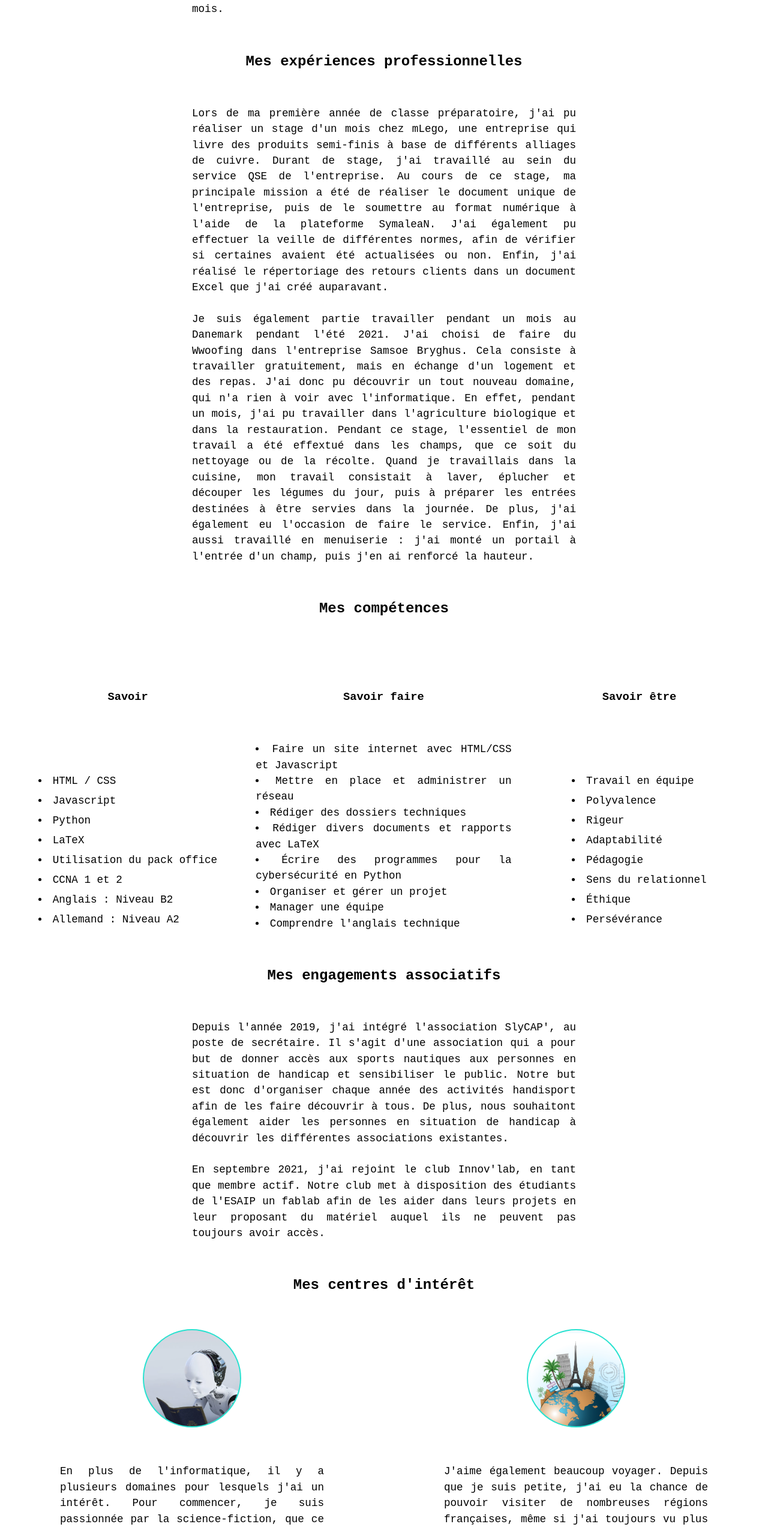
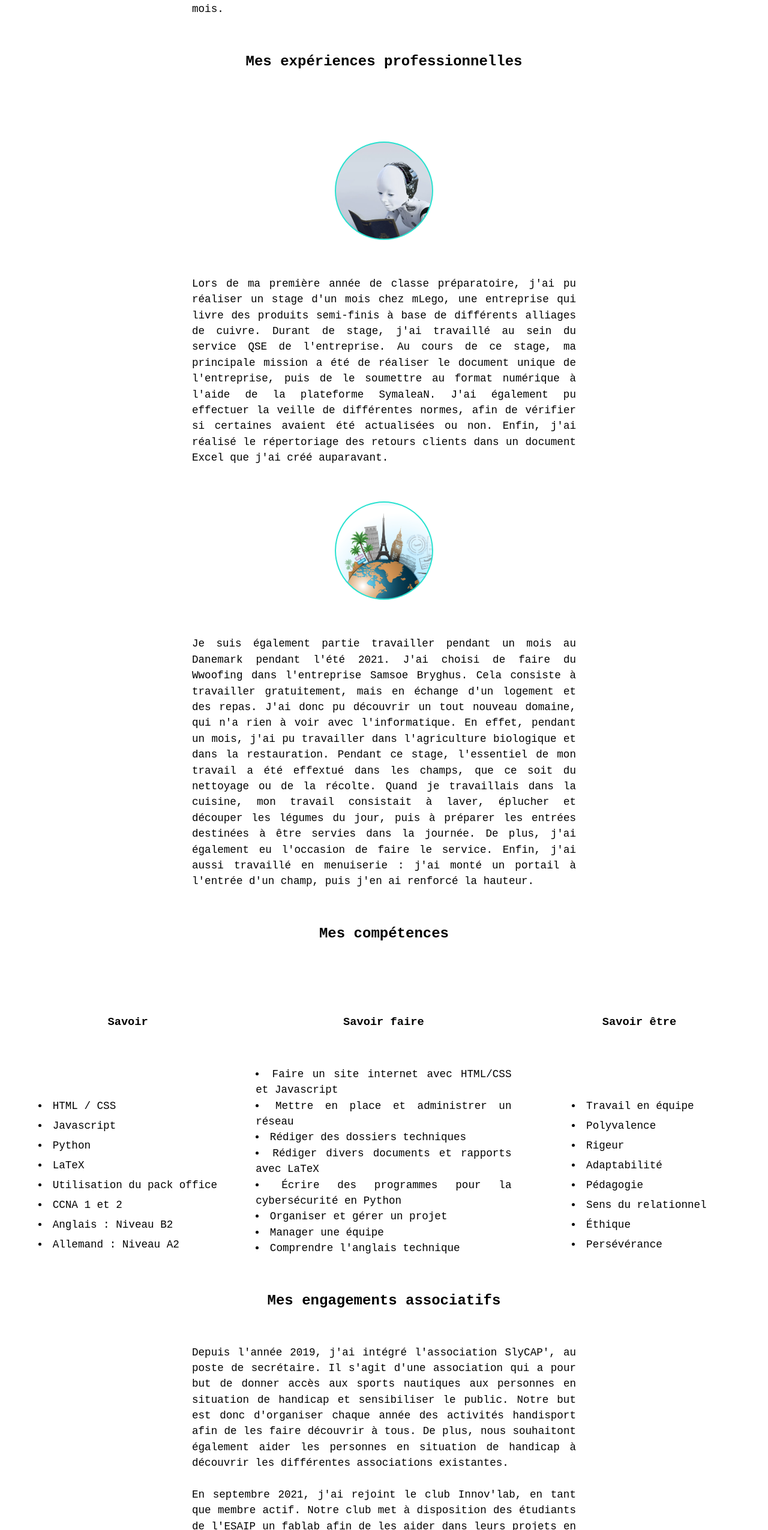
Before and after one commit to AmandineCT/Portfolio, a plain HTML site: page index.html in a window 1280 px wide. Shown: the part 2149-4700 px from the top of the page at 60% size. Drawn offline with Linux system fonts and the light colour scheme.

Commit message:
Update index.html

```diff
--- a/index.html
+++ b/index.html
@@ -1,15 +1,17 @@
 <!DOCTYPE html>
 <html>
+
 <head>
 	<title>Amandine TRIBOT</title>
 	<meta charset="UTF-8">
-	<meta name = "author" content = "Amandine TRIBOT">
-	<meta name = "description" content = "Mon portfolio">
-	<meta name = "keywords" content = "Amandine, TRIBOT, ingénieure, étudiante, informatique, réseaux, cybersécurité">
-	<meta name = "viewport" content = "width=device-width, initial-scale =1.0">
+	<meta name="author" content="Amandine TRIBOT">
+	<meta name="description" content="Mon portfolio">
+	<meta name="keywords" content="Amandine, TRIBOT, ingénieure, étudiante, informatique, réseaux, cybersécurité">
+	<meta name="viewport" content="width=device-width, initial-scale =1.0">
 	<link rel="stylesheet" href="style.css" />
-	<script src = "script.js" defer></script>
+	<script src="script.js" defer></script>
 </head>
+
 <body>
 	<!--	<div id="popupContainer">
 		<div id="popup">
@@ -21,17 +23,17 @@
 				<button id="closeBottom">CLOSE PROJECT</button>
 		</div>
 	</div>-->
-	<header class ="titre">
+	<header class="titre">
 		<nav>
-		<ul id ="navigation">
-			<li class = "nav"><a href=#accueil>Accueil</a></li>
-			<li class = "nav"><a href=#quisuisje>Qui suis-je ?</a></li>
-			<li class = "nav"><a href=#parcours>Mon parcours académique</a></li>
-			<li class = "nav"><a href=#exppro>Mes expériences professionnelles</a></li>
-			<li class = "nav"><a href=#skill>Mes compétences</a></li>
-			<li class = "nav"><a href=#asso>Mes engagements associatifs</a></li>
-			<li class = "nav"><a href=#interet>Mes centres d'intérêt</a></li>
-			<li class = "nav"><a href=#contact>Contact</a></li>
+			<ul id="navigation">
+				<li class="nav"><a href=#accueil>Accueil</a></li>
+				<li class="nav"><a href=#quisuisje>Qui suis-je ?</a></li>
+				<li class="nav"><a href=#parcours>Mon parcours académique</a></li>
+				<li class="nav"><a href=#exppro>Mes expériences professionnelles</a></li>
+				<li class="nav"><a href=#comp>Mes compétences</a></li>
+				<li class="nav"><a href=#asso>Mes engagements associatifs</a></li>
+				<li class="nav"><a href=#interet>Mes centres d'intérêt</a></li>
+				<li class="nav"><a href=#contact>Contact</a></li>
 			</ul>
 		</nav>
 	</header>
@@ -39,7 +41,8 @@
 		<div id="accueil">
 			<h1 id="title">Amandine TRIBOT
 				<br>
-		Étudiante ingénieure en informatique et réseaux</h1>
+				Étudiante ingénieure en informatique et réseaux
+			</h1>
 		</div>
 
 		<div id="quisuisje">
@@ -73,7 +76,8 @@
 					<br>
 					<br>
 					Pendant mes études à l'ESAIP, j'ai eu la chance de pouvoir étudier à l'étranger pendant un semestre, dans le cadre du programme Erasmus. J'ai donc pu suivre des cours en Pologne, au sein de Politechnika
-			Warszawka, pour une durée de cinq mois.</p>
+					Warszawka, pour une durée de cinq mois.
+				</p>
 			</div>
 		</div>
 
@@ -81,26 +85,32 @@
 			<div class="titresec">
 				<h2 class="content">Mes expériences professionnelles</h2>
 			</div>
-		<div class="containtext">
-			<p>Lors de ma première année de classe préparatoire, j'ai pu
-			réaliser un stage d'un mois chez mLego, une entreprise qui livre des produits semi-finis à base de différents alliages de cuivre. Durant de stage, j'ai travaillé au sein du service QSE de l'entreprise. Au cours
+			<div id="pros" class="containtext">
+				<div class="col">
+					<div id="img2">
+					</div>
+					<div class="containtext pro">
+						<p>Lors de ma première année de classe préparatoire, j'ai pu réaliser un stage d'un mois chez mLego, une entreprise qui livre des produits semi-finis à base de différents alliages de cuivre. Durant de stage, j'ai travaillé au sein du
+							service QSE de l'entreprise. Au cours
 							de ce stage, ma principale mission a été de réaliser le document unique de l'entreprise, puis de le soumettre au format numérique à l'aide de la plateforme SymaleaN. J'ai également pu effectuer la veille de différentes
-			normes, afin de vérifier si certaines avaient été actualisées ou non. Enfin, j'ai réalisé le répertoriage des retours clients dans un document Excel que j'ai créé auparavant.
-			<br>
-			<br>
-			Je suis également partie travailler pendant un mois au Danemark pendant l'été 2021. J'ai choisi de faire du Wwoofing dans l'entreprise Samsoe Bryghus. Cela consiste à travailler gratuitement, mais en échange
+							normes, afin de vérifier si certaines avaient été actualisées ou non. Enfin, j'ai réalisé le répertoriage des retours clients dans un document Excel que j'ai créé auparavant.</p>
+					</div>
+				</div>
+				<div class="col">
+					<div id="img3">
+					</div>
+					<div class="containtext pro">
+						<p>Je suis également partie travailler pendant un mois au Danemark pendant l'été 2021. J'ai choisi de faire du Wwoofing dans l'entreprise Samsoe Bryghus. Cela consiste à travailler gratuitement, mais en échange
 							d'un logement et des repas. J'ai donc pu découvrir un tout nouveau domaine, qui n'a rien à voir avec l'informatique. En effet, pendant un mois, j'ai pu travailler dans l'agriculture biologique et dans la restauration.
 							Pendant ce stage, l'essentiel de mon travail a été effextué dans les champs, que ce soit du nettoyage ou de la récolte. Quand je travaillais dans la cuisine, mon travail consistait à laver, éplucher et découper les
 							légumes du jour, puis à préparer les entrées destinées à être servies dans la journée. De plus, j'ai également eu l'occasion de faire le service. Enfin, j'ai aussi travaillé en menuiserie : j'ai monté un portail à
 							l'entrée d'un champ, puis j'en ai renforcé la hauteur.</p>
 					</div>
-		<div class="containImg">
-			<div class="img">
 				</div>
 			</div>
 		</div>
 
-	<div class="titresec">
+		<div class="titresec" id="comp">
 			<h2 class="content">Mes compétences</h2>
 		</div>
 		<div id="skill">
@@ -168,7 +178,7 @@
 		</div>
 		<div id="interet">
 			<div class="interett">
-			<div class="coolimg" id="img2">
+				<div id="img6">
 				</div>
 				<div class="containtext cool">
 					<p>En plus de l'informatique, il y a plusieurs domaines pour lesquels j'ai un intérêt. Pour commencer, je suis passionnée par la science-fiction, que ce soit dans la littérature, dans
@@ -177,7 +187,7 @@
 				</div>
 			</div>
 			<div class="interett">
-			<div class="coolimg" id="img3">
+				<div id="img7">
 				</div>
 				<div class="containtext cool">
 					<p>J'aime également beaucoup voyager. Depuis que je suis petite, j'ai eu la chance de pouvoir visiter de nombreuses régions françaises, même si j'ai toujours vu plus loin. En effet,
@@ -191,8 +201,9 @@
 		<div id="contact">
 			<h2>Contact</h2>
 			<p>N'hésitez pas à me contacter via mon numéro de téléphone : +33 7 83 17 43 86 ou par mail à l'adresse atribot.ing2023@esaip.org. Vous pouvez également me joindre via LinkedIn :</p>
-		<a id = "work" href="http://www.linkedin.com/in/amandine-tribot">Voir mon profil LinkedIn</a>
+			<a id="work" href="http://www.linkedin.com/in/amandine-tribot">Voir mon profil LinkedIn</a>
 		</div>
 	</div>
 </body>
+
 </html>
```
Lines whose indentation alone changed are shown as unchanged.
